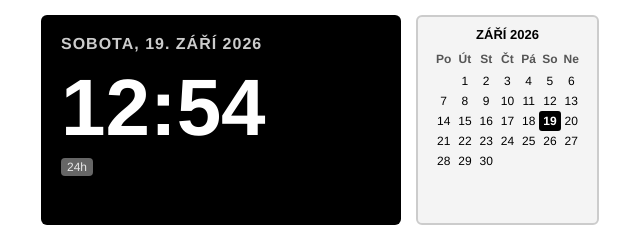
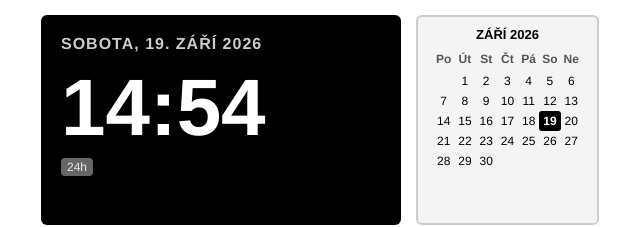
Before and after one commit to petrdunaj/kindle-calendar, a plain HTML site: page calendar.html in a window 1280 px wide. Shown: the top 227 px of the page, without its empty margins (319-959 px from the left). Drawn offline with Linux system fonts and the light colour scheme.

Commit message:
Fix clock timezone: compute Prague CET/CEST time from UTC manually

```diff
--- a/calendar.html
+++ b/calendar.html
@@ -360,10 +360,37 @@
             updateClock();
         }
 
+        // Starý prohlížeč na Kindlu neaplikuje časové pásmo zařízení na
+        // Date.getHours()/getMinutes() (vrací čas jako UTC). Proto čas
+        // dopočítáváme z UTC hodnot + ruční offset pro Prahu (CET/CEST).
+        function getPragueOffsetHours(utcDate) {
+            var year = utcDate.getUTCFullYear();
+
+            function lastSundayUtc(y, month) {
+                // Poslední den daného měsíce, pak dolů na nejbližší neděli
+                var d = new Date(Date.UTC(y, month + 1, 0));
+                d.setUTCDate(d.getUTCDate() - d.getUTCDay());
+                d.setUTCHours(1, 0, 0, 0);
+                return d;
+            }
+
+            var dstStart = lastSundayUtc(year, 2);  // poslední neděle v březnu
+            var dstEnd = lastSundayUtc(year, 9);    // poslední neděle v říjnu
+
+            if (utcDate.getTime() >= dstStart.getTime() && utcDate.getTime() < dstEnd.getTime()) {
+                return 2; // CEST (letní čas)
+            }
+            return 1; // CET (standardní čas)
+        }
+
         function updateClock() {
             var now = new Date();
-            var hours = now.getHours();
-            var minutes = now.getMinutes();
+            var offsetHours = getPragueOffsetHours(now);
+            var totalMinutes = now.getUTCHours() * 60 + now.getUTCMinutes() + offsetHours * 60;
+            totalMinutes = ((totalMinutes % 1440) + 1440) % 1440;
+
+            var hours = Math.floor(totalMinutes / 60);
+            var minutes = totalMinutes % 60;
 
             var badgeElement = document.getElementById('format-badge');
             var ampmTextElement = document.getElementById('ampm-text');
```
